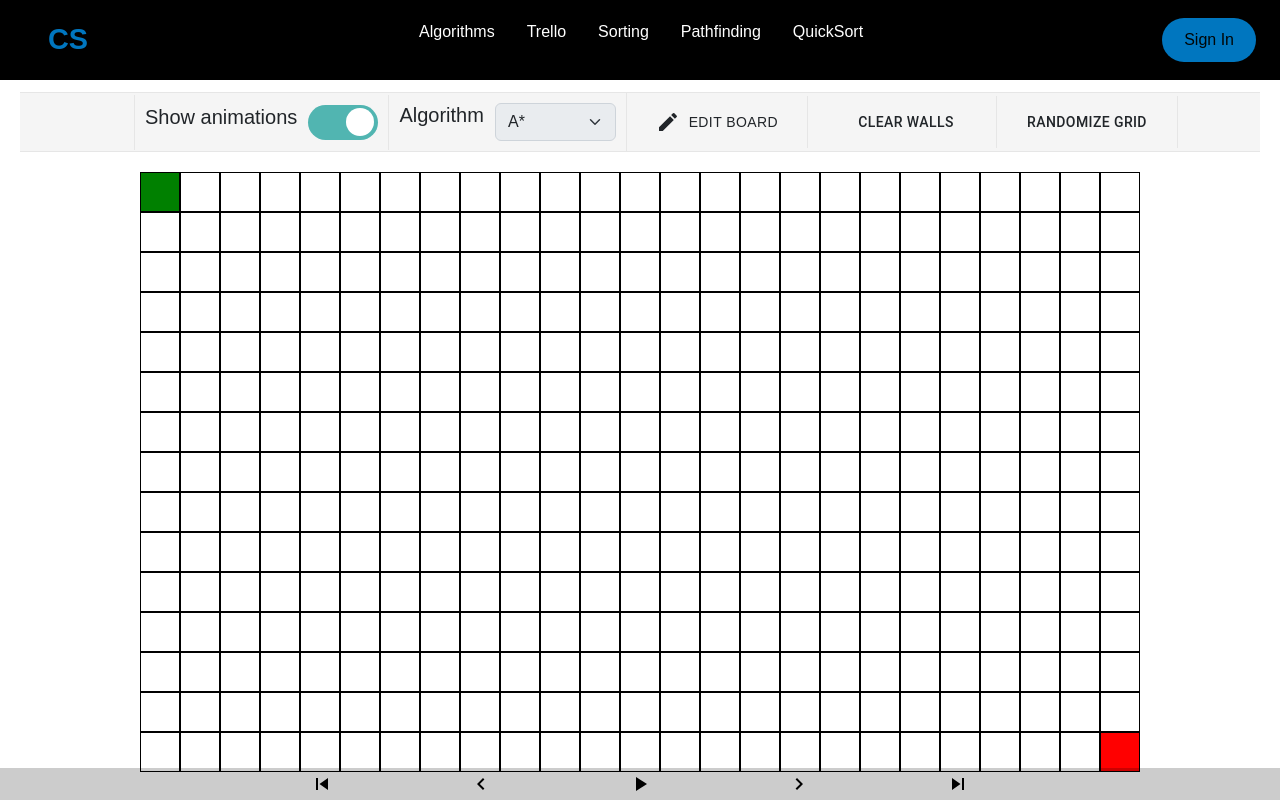
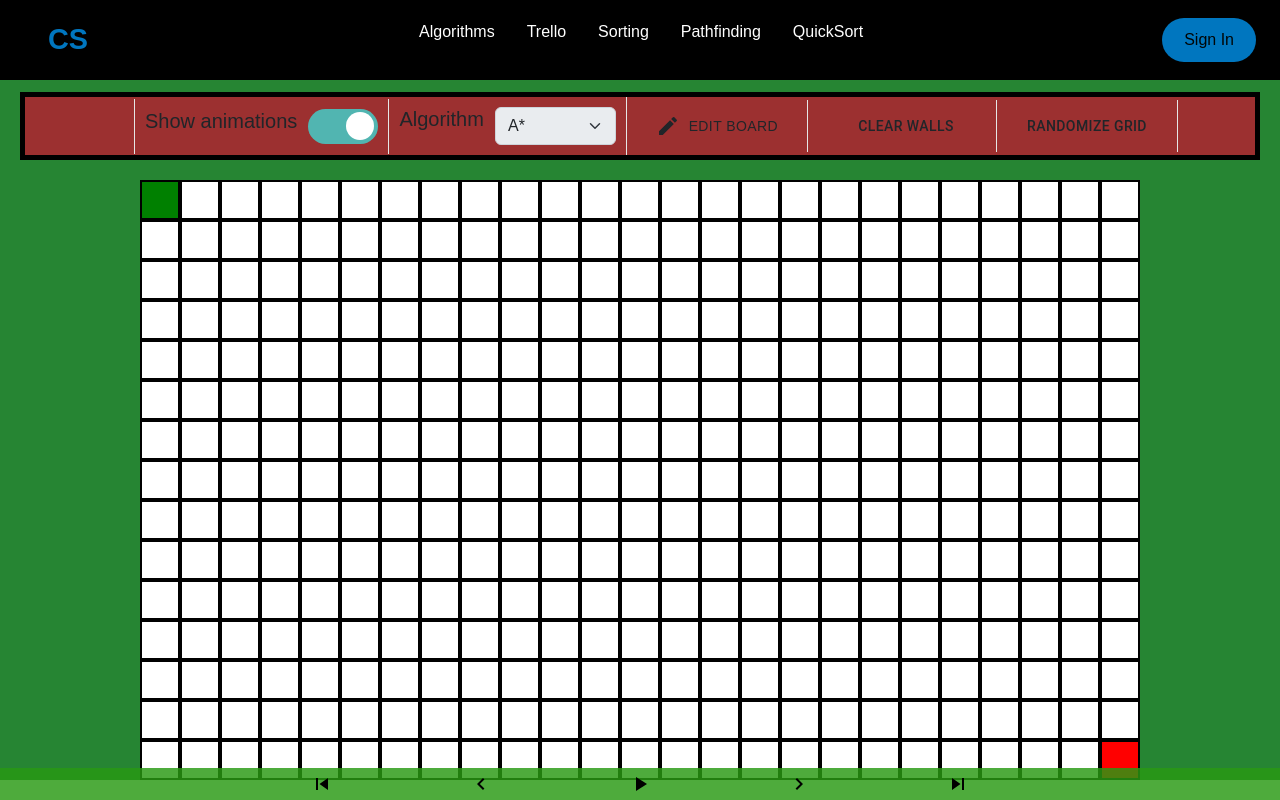
Before and after one commit to Elim-J/capstone-project, a React (Create React App) app: page /pathfind in a window 1280 px wide. Built offline with nearby package versions, Linux system fonts and the light colour scheme; a web font is replaced by a local one.

Commit message:
messed around with css in pathfinding

```diff
--- a/src/css/App.css
+++ b/src/css/App.css
@@ -3,4 +3,5 @@
   margin: 0;
   box-sizing: border-box;
   font-family: "Encode Sans Expanded", sans-serif;
+
 }
--- a/src/css/Cell.css
+++ b/src/css/Cell.css
@@ -1,11 +1,12 @@
 .cell {
     width: 40px;
     height: 40px;
-    border: 1px solid black;
+    border: 2px solid black;
+
 }
 
 .cell-start {
-    background-color: green;;
+    background-color: green;
 }
 
 .cell-end {
--- a/src/css/Grid.css
+++ b/src/css/Grid.css
@@ -1,10 +1,10 @@
-/* .grid-wrapper {
-    max-width: 80%;
-    margin: auto;
-} */
+.grid-wrapper {
+    background-color: rgb(38, 133, 51);
+}
 .grid-with-nodes {
     width: fit-content;
     margin: auto;
+
 }
 
 .grid-container {
@@ -12,10 +12,12 @@
     width: fit-content;
     margin: auto;
     text-align: center;
+    background-color: rgb(255, 255, 255);
 
 }
 .row-container {
     display: flex;
+
 }
 
 .actionbar {
@@ -26,4 +28,5 @@
     position: fixed;
     bottom: 0;
     width: 100%;
+    background-color: rgba(41, 153, 19, 0.822);
 }
--- a/src/css/GridToolbar.css
+++ b/src/css/GridToolbar.css
@@ -15,6 +15,7 @@ body {
   .headerContainer {
     padding-top: 20px;
     padding-bottom: 20px;
+
   }
 
   .toolbarRow {
@@ -23,6 +24,7 @@ body {
     align-items: center;
     justify-content: center;
     margin: 0;
+
   }
 
   .toolbarContainer {
@@ -33,7 +35,8 @@ body {
     float: none;
     clear: both;
     justify-content: center;
-    background-color: whitesmoke;
+    background-color:rgb(156, 48, 48);
+    border: 5px solid rgb(0, 0, 0);
   }
 
 
@@ -47,6 +50,7 @@ body {
 
   .toolbarItem:first-child{
     border-left: 1px solid #e6e6e6;
+
   }
   a {
     transition: all 0.3s ease-out 0s;
@@ -57,10 +61,13 @@ body {
 
   ul {
     margin-bottom: 0;
+
   }
 
   h1, h2, h3, h4, h5, h6 {
     margin: 0 0;
+    font-weight: bolder;
+    background-color: rgb(156, 48, 48)
   }
 
   .checkBox {
@@ -70,12 +77,15 @@ body {
     width: 70px;
     height: 35px;
     vertical-align: middle;
+
+
   }
 
   .checkBox input {
     opacity: 0;
     width: 0;
     height: 0;
+
   }
 
   .switch {
@@ -89,6 +99,7 @@ body {
     -webkit-transition: 0.4s;
     transition: 0.4s;
     border-radius: 25px;
+
   }
 
   .switch:before {
```
